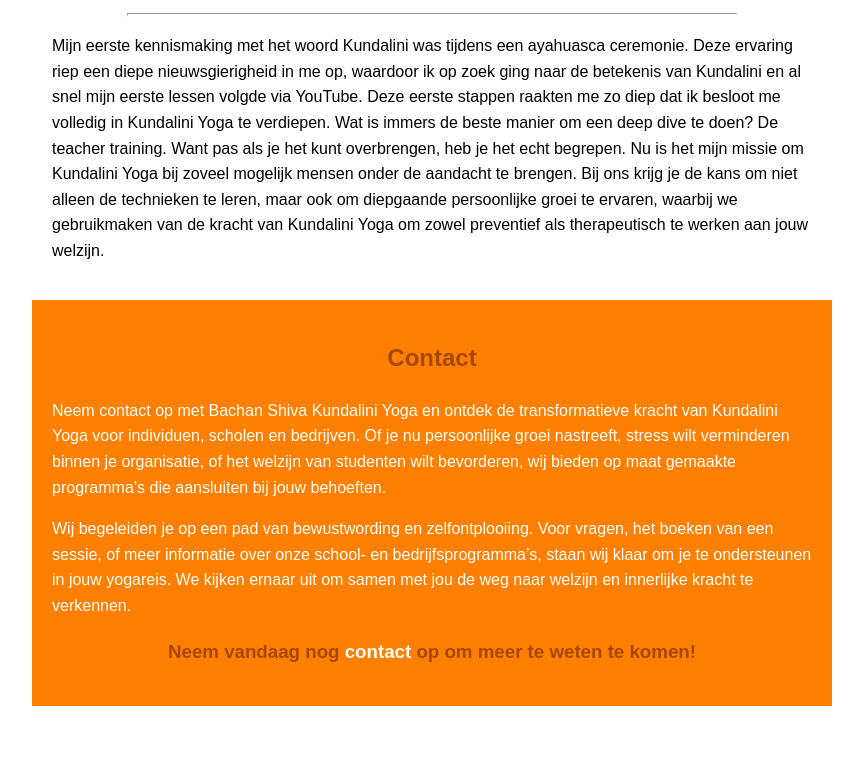
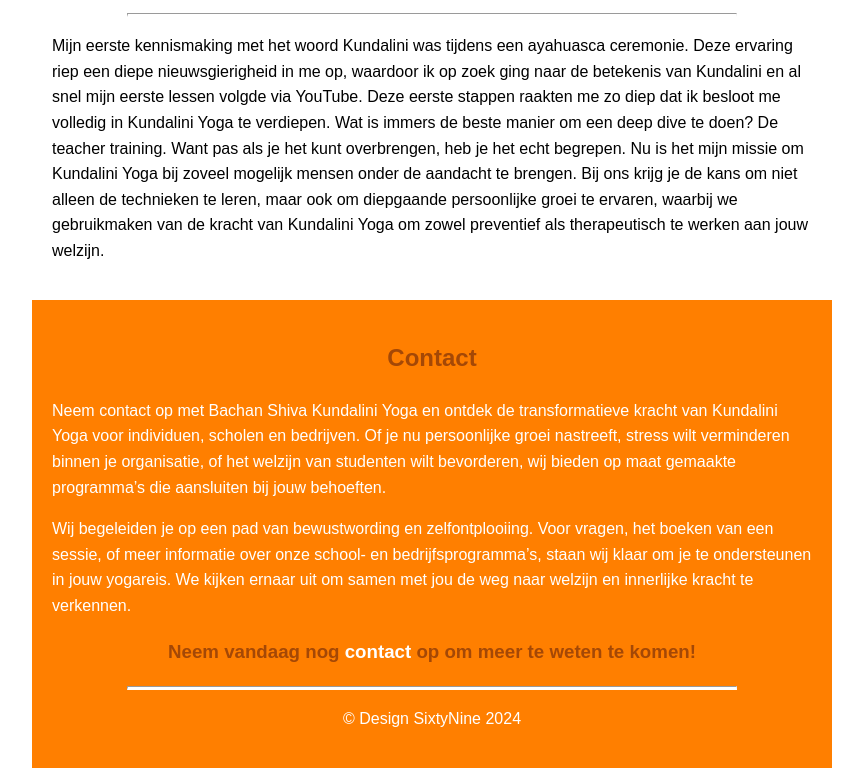
Before and after one commit to Kimberleyvm/bachan-shiva, a plain HTML site: page index.html in a window 1280 px wide. Shown: the part 3790-4558 px from the top of the page, without its empty margins (208-1071 px from the left). Before the commit the page ends 4496 px from the top, so only its background shows below. Drawn offline with Linux system fonts and the light colour scheme.

Commit message:
Update index.html

```diff
--- a/index.html
+++ b/index.html
@@ -127,7 +127,12 @@
     <p>Wij begeleiden je op een pad van bewustwording en zelfontplooiing. Voor vragen, het boeken van een sessie, of meer informatie over onze school- en bedrijfsprogramma’s, staan wij klaar om je te ondersteunen in jouw yogareis. We kijken ernaar uit om samen met jou de weg naar welzijn en innerlijke kracht te verkennen.</p>
 
     <h3 class="title"><b>Neem vandaag nog <a href="mailto:info@bachanshiva.nl">contact</a> op om meer te weten te komen!</b></h3>
-</section>
+<footer>
+
+    <hr class="line">
+    <p class="middle">&copy; <a href='www.designsixtynine.nl'>Design SixtyNine 2024</a></p>
+</footer></section>
+
 <!-- Back to Top Button -->
 <button onclick="topFunction()" id="backToTop" title="Ga naar boven">⬆️</button>
 <script>
```
